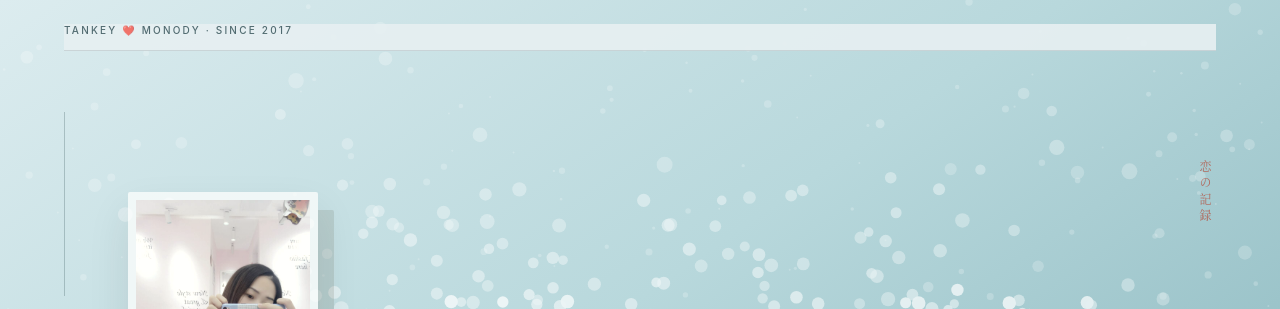
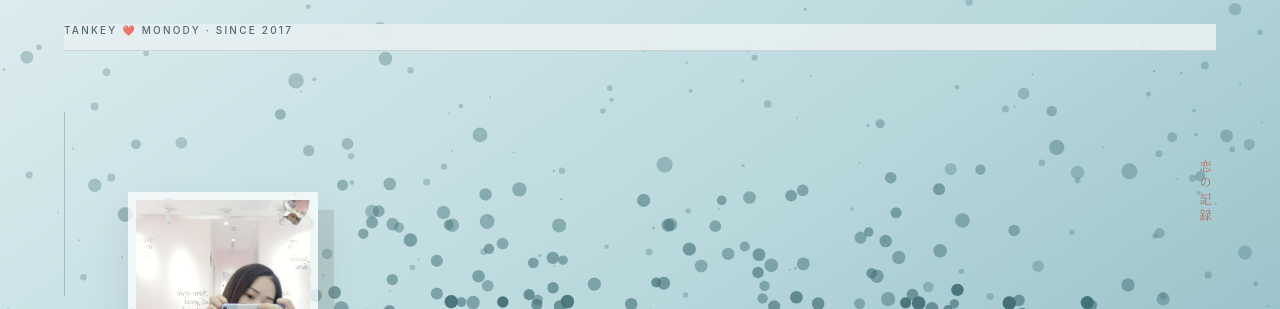
Before and after one commit to tankey33/love, a plain HTML site: page index.html in a window 1280 px wide. Shown: the top 309 px of the page. Drawn offline with Linux system fonts and the light colour scheme.

Commit message:
Increase homepage particle contrast for aqua-blue theme

```diff
--- a/index.html
+++ b/index.html
@@ -810,7 +810,7 @@
             this.p = new S.Point({ x: x, y: y, z: 5, a: 1, h: 0 });
             this.e = 0.07;
             this.s = true;
-            this.c = new S.Color(255, 255, 255, this.p.a);
+            this.c = new S.Color(27, 76, 83, Math.min(0.82, this.p.a));
             this.t = this.clone();
             this.q = [];
         };
```
